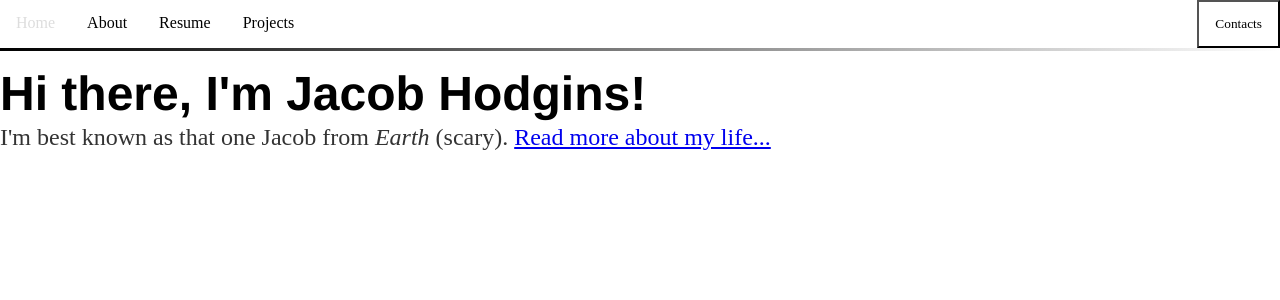
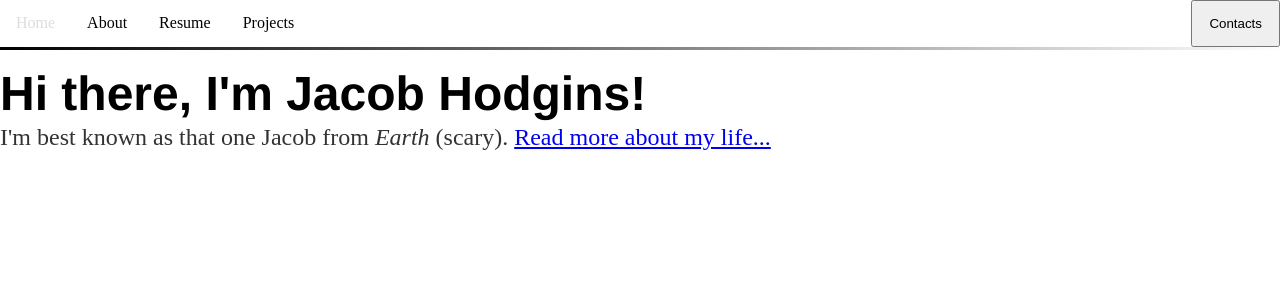
Before and after one commit to JacobHodgins/hodginsjacob, a Jekyll site: the page built from index.html, in a window 1280 px wide. Shown: the top 300 px of the page. Built offline with Jekyll 4.4.1, drawn with Linux system fonts in a browser that asks for light colours; the list of posts is cut into pages by our own code.

Commit message:
Update main.css
deleted inheritance stuff

```diff
--- a/css/main.css
+++ b/css/main.css
@@ -35,9 +35,6 @@ nav.navbar a {
   text-align: center;
   padding: 14px 16px;
   text-decoration: none;
-  background-color: inherit;
-  font-family: inherit;
-  margin: 0;
 }
 
 /* colour directories with mouse hovering over */
```
